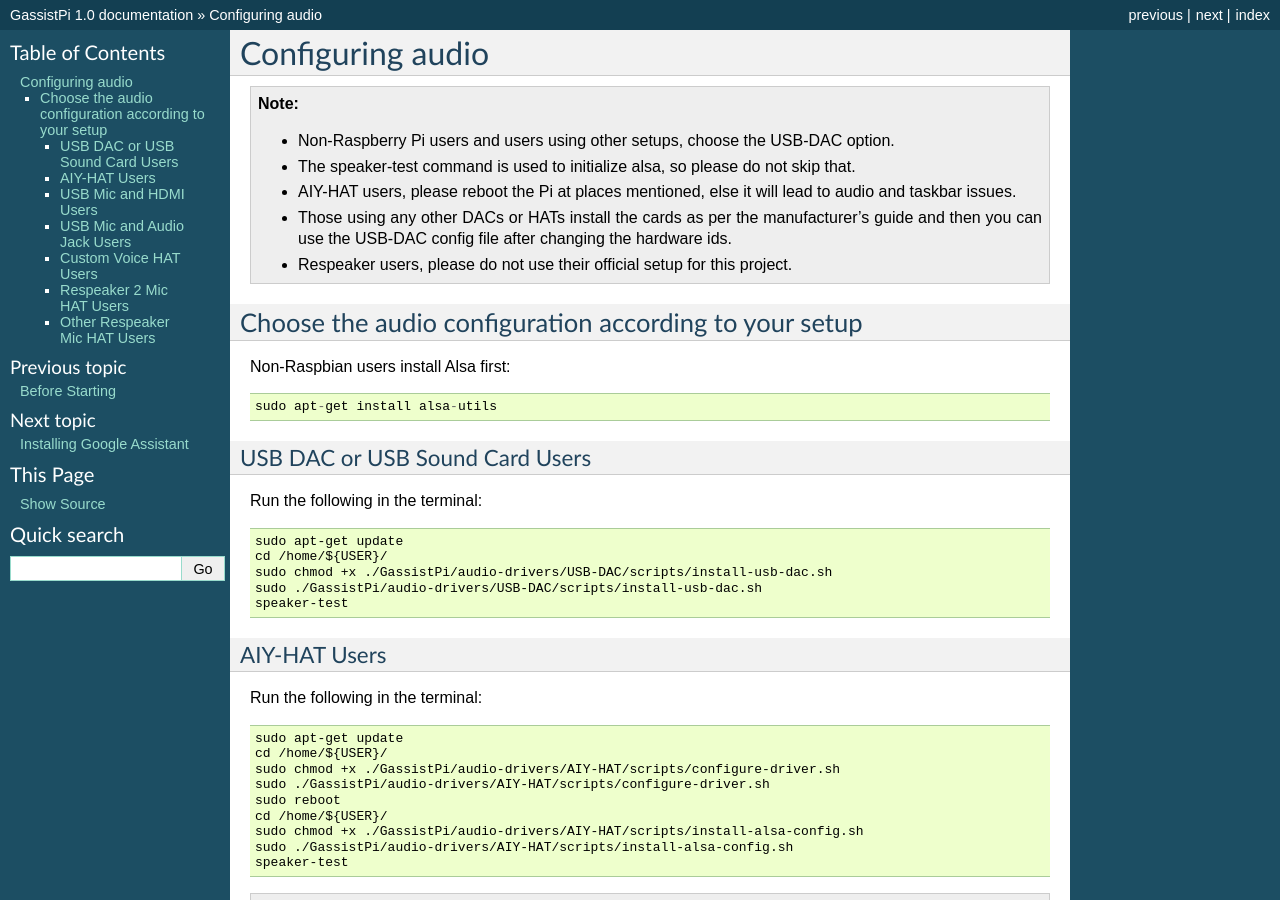
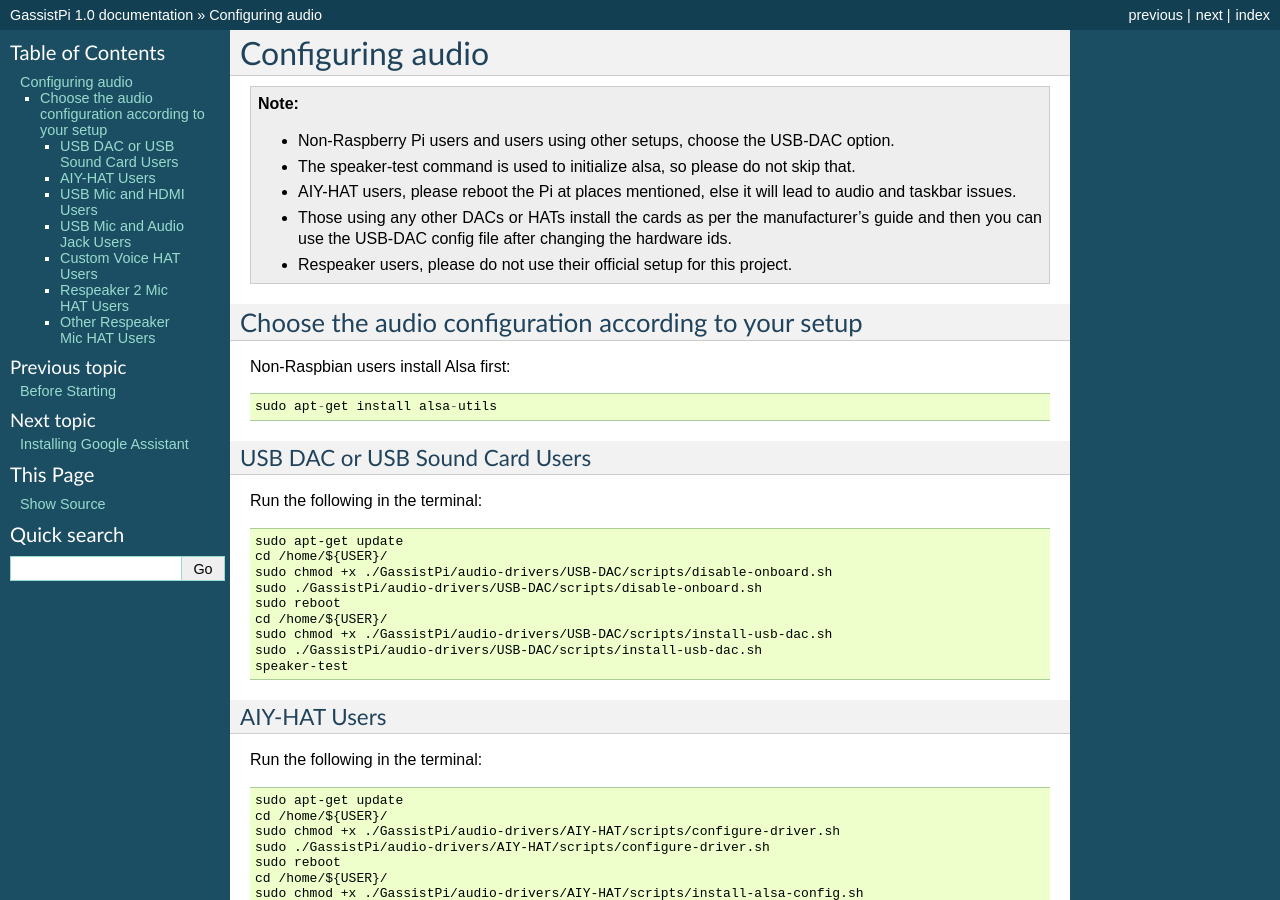
Before and after one commit to shivasiddharth/GassistPi-Documentation, a Sphinx documentation site: the page built from docs/audioconfig.rst, in a window 1280 px wide and 900 px high. Built offline with Sphinx 7.4.7, drawn with Linux system fonts in a browser that asks for light colours.

Commit message:
Update audioconfig.rst

```diff
--- a/docs/audioconfig.rst
+++ b/docs/audioconfig.rst
@@ -22,6 +22,10 @@
 Run the following in the terminal::
 
      sudo apt-get update
+     cd /home/${USER}/
+     sudo chmod +x ./GassistPi/audio-drivers/USB-DAC/scripts/disable-onboard.sh
+     sudo ./GassistPi/audio-drivers/USB-DAC/scripts/disable-onboard.sh
+     sudo reboot
      cd /home/${USER}/
      sudo chmod +x ./GassistPi/audio-drivers/USB-DAC/scripts/install-usb-dac.sh
      sudo ./GassistPi/audio-drivers/USB-DAC/scripts/install-usb-dac.sh
```
